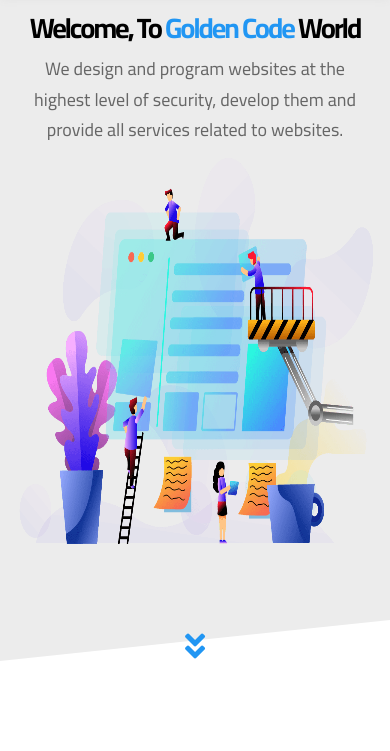
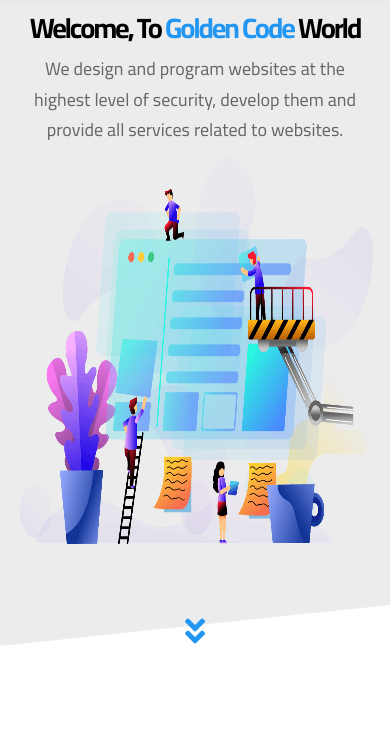
Before and after one commit to 759759/templete3, a plain HTML site: page index.html in a window 390 px wide. Shown: the part 93-844 px from the top of the page. Drawn offline with nearby package versions, Linux system fonts and the light colour scheme.

Commit message:
Update style.css

```diff
--- a/css/style.css
+++ b/css/style.css
@@ -353,7 +353,7 @@
 
     @media (max-width:991px) {
       .landing .container {
-        min-height: calc(92vh - 72px);
+        min-height: calc(90vh - 72px);
         display: flex;
         flex-direction: column;
         align-items: center;
```
